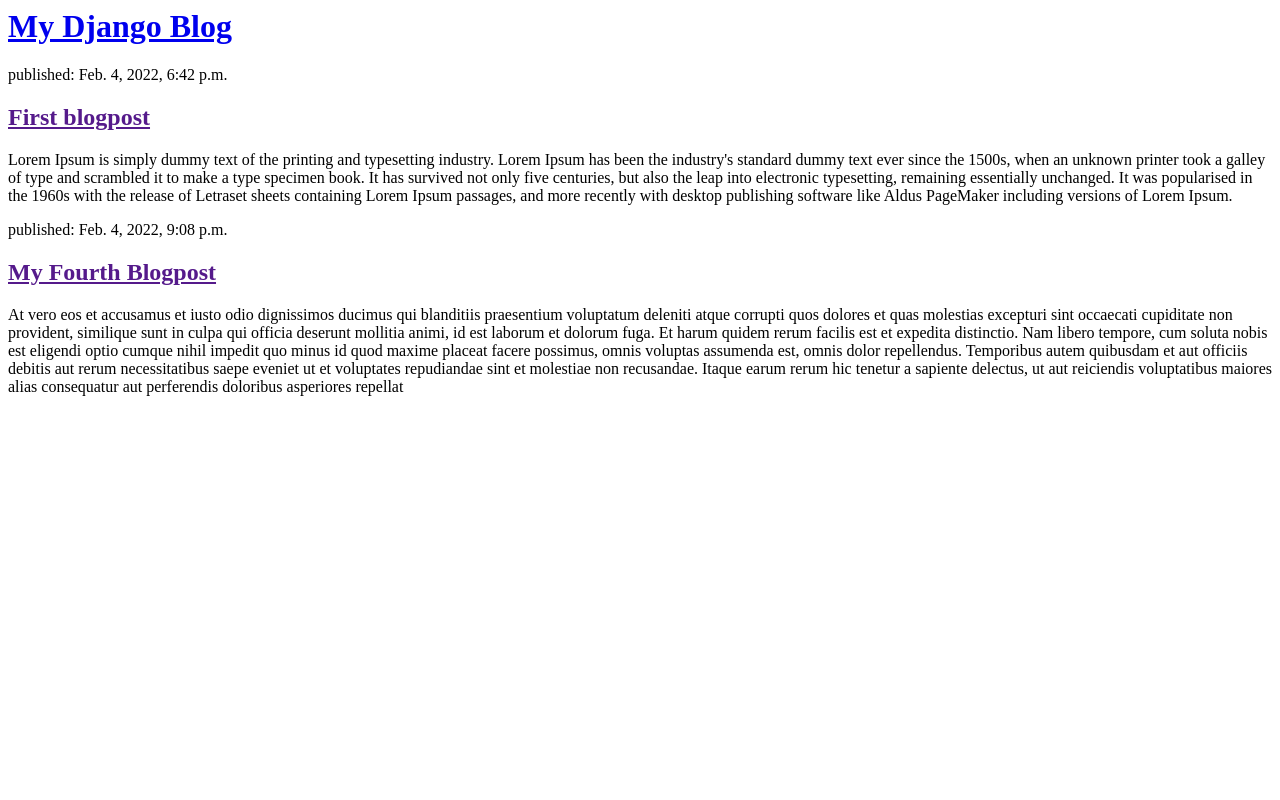
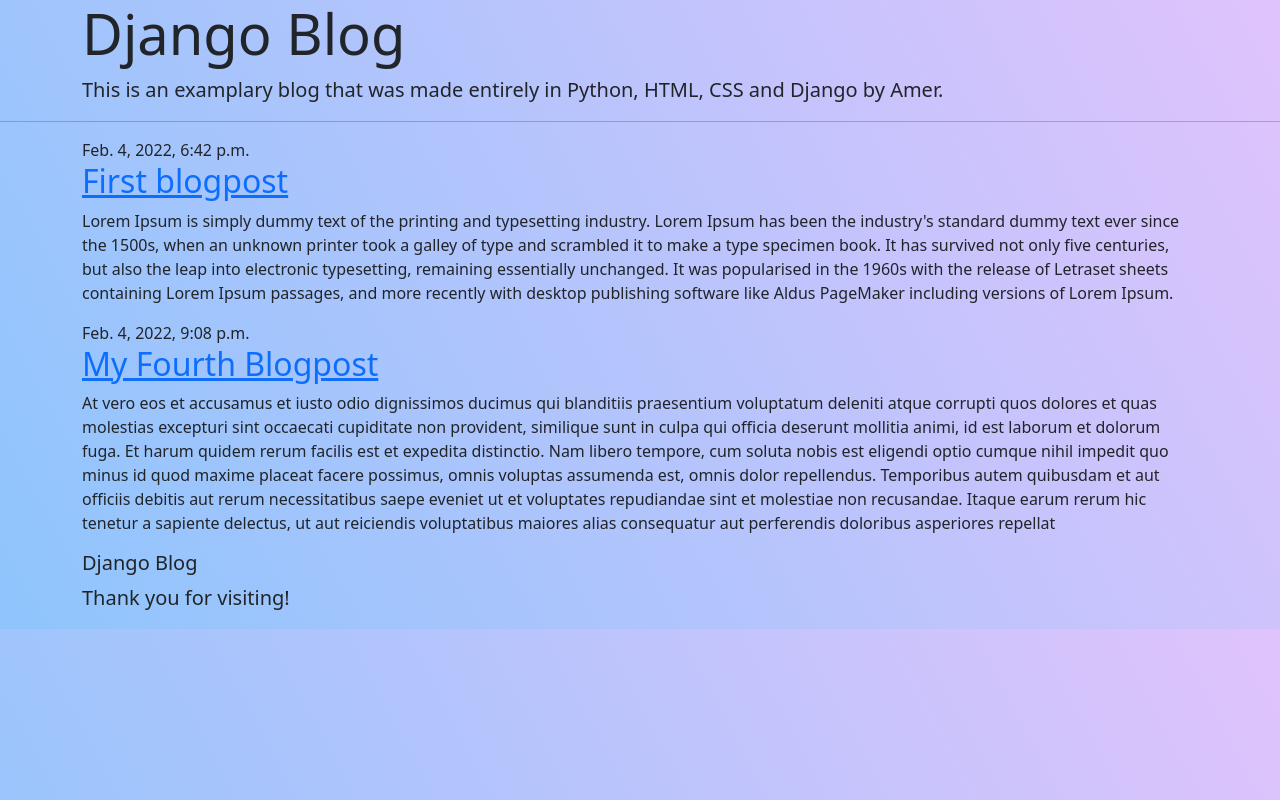
Before and after one commit to ajaganjac/django-portal, a Django app: page / in a window 1280 px wide. Run offline with Django 3.2, Linux system fonts and the light colour scheme; data comes from the database, SQL or seed files in the repository; both versions use the stored data as it was after the commit.

Commit message:
Added some statics

```diff
--- /dev/null
+++ b/blog/static/css/blog.css
@@ -0,0 +1,4 @@
+body{
+  background-color: #8EC5FC;
+  background-image: linear-gradient(62deg, #8EC5FC 0%, #E0C3FC 100%);
+}
--- a/blog/templates/blog/post_list.html
+++ b/blog/templates/blog/post_list.html
@@ -1,11 +1,62 @@
-<header>
-    <h1><a href="/">My Django Blog</a></h1>
-</header>
+{% load static %}
+<!doctype html>
+<html lang="en">
+  <head>
+    <!-- Required meta tags -->
+    <meta charset="utf-8">
+    <meta name="viewport" content="width=device-width, initial-scale=1">
+    <!-- Custom CSS -->
+    <link rel="stylesheet" href="{% static 'css/blog.css' %}">
 
-{% for post in posts %}
-    <article>
-        <time>published: {{ post.published_date }}</time>
-        <h2><a href="">{{ post.title }}</a></h2>
-        <p>{{ post.text|linebreaksbr }}</p>
-    </article>
-{% endfor %}
+    <!-- Bootstrap CSS -->
+    <link href="https://cdn.jsdelivr.net/npm/bootstrap@5.1.3/dist/css/bootstrap.min.css" rel="stylesheet" integrity="sha384-1BmE4kWBq78iYhFldvKuhfTAU6auU8tT94WrHftjDbrCEXSU1oBoqyl2QvZ6jIW3" crossorigin="anonymous">
+
+
+  </head>
+
+    <body>
+
+    <div class="jumbotron jumbotron-fluid">
+      <div class="container">
+        <h1 class="display-4">Django Blog</h1>
+        <p class="lead">This is an examplary blog that was made entirely in Python, HTML, CSS and Django by Amer.</p>
+      </div>
+   </div>
+ <hr>
+      <main class="container">
+        <div class="row">
+            <div class="col">
+                {% for post in posts %}
+                    <article class="post">
+                        <time class="date">
+                            {{ post.published_date }}
+                        </time>
+                        <h2><a href="">{{ post.title }}</a></h2>
+                        <p>{{ post.text|linebreaksbr }}</p>
+                    </article>
+                {% endfor %}
+            </div>
+        </div>
+    </main>
+
+    <footer>
+      <div class="jumbotron jumbotron-fluid">
+        <div class="container">
+          <h5>Django Blog</h5>
+          <p class="lead">Thank you for visiting!</p>
+        </div>
+     </div>
+   </footer>
+
+    <!-- Optional JavaScript; choose one of the two! -->
+
+    <!-- Option 1: Bootstrap Bundle with Popper -->
+    <script src="https://cdn.jsdelivr.net/npm/bootstrap@5.1.3/dist/js/bootstrap.bundle.min.js" integrity="sha384-ka7Sk0Gln4gmtz2MlQnikT1wXgYsOg+OMhuP+IlRH9sENBO0LRn5q+8nbTov4+1p" crossorigin="anonymous"></script>
+
+    <!-- Option 2: Separate Popper and Bootstrap JS -->
+    <!--
+    <script src="https://cdn.jsdelivr.net/npm/@popperjs/core@2.10.2/dist/umd/popper.min.js" integrity="sha384-7+zCNj/IqJ95wo16oMtfsKbZ9ccEh31eOz1HGyDuCQ6wgnyJNSYdrPa03rtR1zdB" crossorigin="anonymous"></script>
+    <script src="https://cdn.jsdelivr.net/npm/bootstrap@5.1.3/dist/js/bootstrap.min.js" integrity="sha384-QJHtvGhmr9XOIpI6YVutG+2QOK9T+ZnN4kzFN1RtK3zEFEIsxhlmWl5/YESvpZ13" crossorigin="anonymous"></script>
+    -->
+  </body>
+</html>
```
Also changed, not shown: db.sqlite3.
